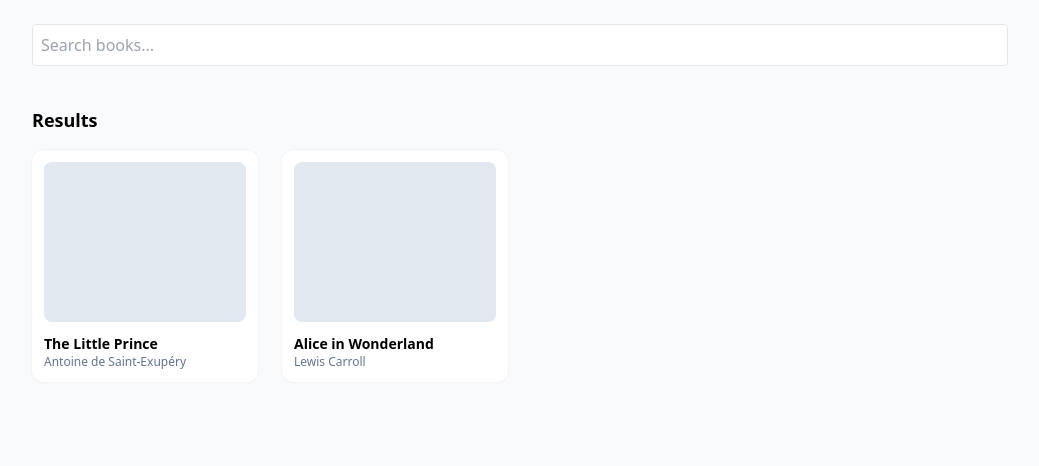
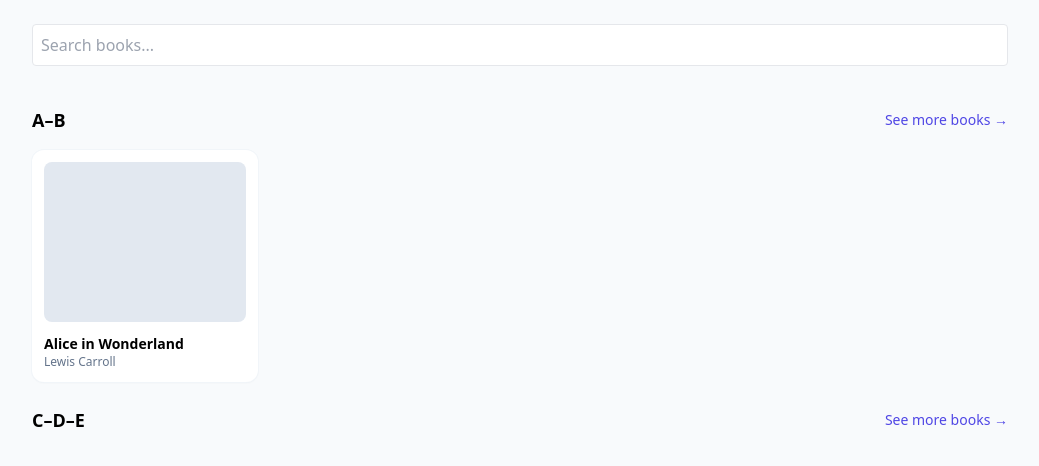
Before and after one commit to DenizShayan/chalky-library-frontend, a React (Vite) app in the folder chalky-library-frontend/: page / in a window 1280 px wide. Shown: the top 466 px of the page, without its empty margins (120-1159 px from the left). Built offline with nearby package versions, Linux system fonts and the light colour scheme.

Commit message:
Add group navigation and Back button
Implemented Library views (groups, group details, search results) with "See more books" and Back navigation using local state.

```diff
--- /dev/null
+++ b/chalky-library-frontend/src/components/BackButton.jsx
@@ -0,0 +1,11 @@
+export default function BackButton({ onClick }) {
+    return (
+        <button
+            type="button"
+            onClick= {onClick}
+            className="mb-4 inline-flex items-center gap-2 rounded-lg bg-slate-900 px-3 py-2 text-sm text-white hover:bg-slate-800 transition"
+        >
+            ← Back
+        </button>
+    );
+}
--- a/chalky-library-frontend/src/components/BookGroup.jsx
+++ b/chalky-library-frontend/src/components/BookGroup.jsx
@@ -1,9 +1,21 @@
 import BookCard from "./BookCard";
 
-export default function BookGroup({ title, books }) {
+export default function BookGroup({ title, books, onSeeMore }) {
   return (
     <section className="mt-6">
-      <h2 className="mb-4 text-lg font-semibold">{title}</h2>
+      <div className= "mb-4 flex items-center justify-between">
+        <h2 className="text-lg font-semibold">{title}</h2>
+
+        {onSeeMore && (
+          <button
+            type="button"
+            onClick={onSeeMore}
+            className="text-sm text-indigo-600 hover:text-indigo-800"
+          >
+            See more books →
+          </button>
+        )}
+      </div>
 
       <div className="
         grid
--- a/chalky-library-frontend/src/pages/Library.jsx
+++ b/chalky-library-frontend/src/pages/Library.jsx
@@ -1,19 +1,83 @@
-import { useState } from "react";
+import { useMemo, useState } from "react";
 import { mockBooks } from "../data/mockBooks";
 import BookGroup from "../components/BookGroup";
 import SearchBar from "../components/SearchBar";
+import BackButton from "../components/BackButton";
 
 export default function Library() {
   const [query, setQuery] = useState("");
+  const [view, setView] = useState("library"); // "library" | "group" | "search"
+  const [activeGroup, setActiveGroup] = useState("A-B");
 
-  const filteredBooks = mockBooks.filter((book) =>
-    book.title.toLowerCase().includes(query.trim().toLowerCase())
-  );
+  //Simple ghrouping based on the first letter of the title (demo purpose)
 
-  return (
-    <div>
-      <SearchBar value={query} onChange={setQuery} />
-      <BookGroup title="Results" books={filteredBooks} />
-    </div>
-  );
+  const groups = useMemo(() => {
+    const getFirst = (s) => (s?.trim()?.[0] || "").toUpperCase();
+
+    const ab = mockBooks.filter((b) => ["A","B"].includes(getFirst(b.title)));
+    const cde =mockBooks.filter((b) =>
+    ["C", "D", "E"].includes(getFirst(b.title))
+    );
+
+    return {"A-B":ab, "C-D-E":cde };
+  }, []);
+
+  const filteredBooks = useMemo(() => {
+  const q= query.trim().toLowerCase();
+  if (!q) return [];
+  return mockBooks.filter((b) => b.title.toLowerCase().includes(q));
+}, [query]);
+
+function handleBack() {
+  setView("library");
+  setActiveGroup("A-B");
+  setQuery("");
 }
+
+function handleSeeMore(groupKey) {
+  setActiveGroup(groupKey);
+  setView("group");
+}
+
+function handleSearchChange(val) {
+  setQuery(val);
+  if (val.trim().length > 0) setView("search");
+  else setView("library");
+}
+
+return (
+  <div>
+    <SearchBar value={query} onChange={handleSearchChange} />
+
+    {(view === "group" || view === "search") && (
+      <BackButton onClick={handleBack} />
+    )}
+
+    {view === "library" && (
+      <>
+        <BookGroup
+          title="A–B"
+          books={(groups["A-B"] || []).slice(0, 4)}
+          onSeeMore={() => handleSeeMore("A-B")}
+        />
+        <BookGroup
+          title="C–D–E"
+          books={(groups["C-D-E"] || []).slice(0, 4)}
+          onSeeMore={() => handleSeeMore("C-D-E")}
+        />
+      </>
+    )}
+
+    {view === "group" && (
+      <BookGroup title={activeGroup} books={groups[activeGroup] || []} />
+    )}
+
+    {view === "search" &&
+      (filteredBooks.length === 0 ? (
+        <p className="text-sm text-slate-500">No results found.</p>
+      ) : (
+        <BookGroup title="Search results" books={filteredBooks} />
+      ))}
+  </div>
+);
+}
```
